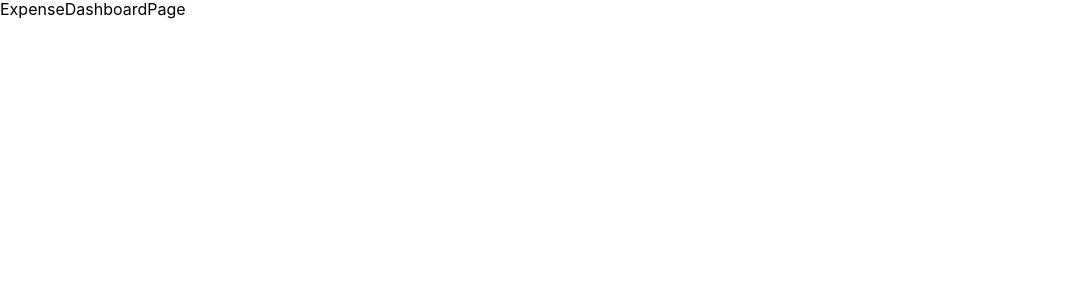
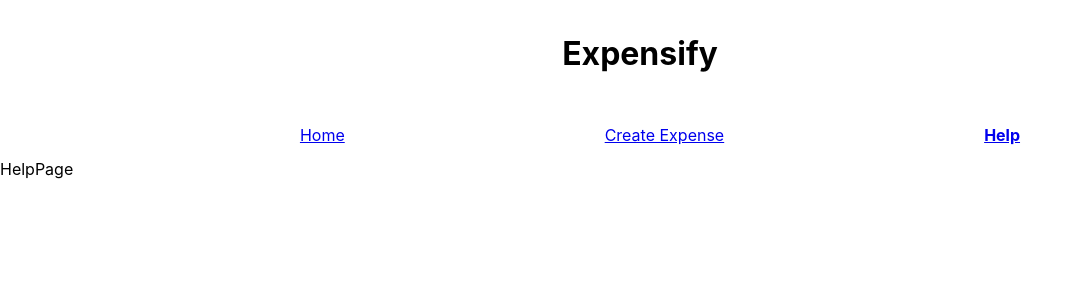
Before and after one commit to laslomcd/expensify, a React (Create React App) app: page /help in a window 1280 px wide. Shown: the top 300 px of the page, without its empty margins (0-1082 px from the left). Built offline with nearby package versions, Linux system fonts and the light colour scheme.

Commit message:
added router links

```diff
--- a/public/index.html
+++ b/public/index.html
@@ -5,10 +5,7 @@
 		<link rel="icon" href="%PUBLIC_URL%/favicon.ico" />
 		<meta name="viewport" content="width=device-width, initial-scale=1" />
 		<meta name="theme-color" content="#000000" />
-    <meta
-      name="description"
-      content="Web site created using create-react-app"
-    />
+		<meta name="description" content="Web site created using create-react-app" />
 		<link rel="apple-touch-icon" href="%PUBLIC_URL%/logo192.png" />
 		<!--
       manifest.json provides metadata used when your web app is installed on a
@@ -24,7 +21,7 @@
       work correctly both with client-side routing and a non-root public URL.
       Learn how to configure a non-root public URL by running `npm run build`.
     -->
-    <title>React App</title>
+		<title>Expensify</title>
 	</head>
 	<body>
 		<noscript>You need to enable JavaScript to run this app.</noscript>
--- a/src/App.js
+++ b/src/App.js
@@ -1,24 +1,19 @@
 import React from 'react';
-import { Switch, Route } from 'react-router-dom';
 
-import ExpenseDashboardPage from './components/ExpenseDashboardPage/ExpenseDashboardPage.component';
-import AddExpensePage from './components/ExpenseDashboardPage/ExpenseDashboardPage.component';
+import Header from './components/Header/Header.component';
+import Navigation from './components/Navigation/Navigation.component';
 
 
 import 'normalize.css/normalize.css';
 import './App.css';
 
 class App extends React.Component {
-
-
     render() {
         return (
-            <Switch>
-                <div>
-                    <Route path="/" component={ExpenseDashboardPage} />
-                    <Route path="/create" component={AddExpensePage} />
-                </div>
-            </Switch>
+            <div>
+                <Header title="Expensify" />
+                <Navigation />
+            </div>
         );
     }
 
--- /dev/null
+++ b/src/components/EditExpensePage/EditExpensePage.component.jsx
@@ -0,0 +1,11 @@
+import React from 'react'
+
+const EditExpensePage = (props) => {
+    return (
+        <div>
+            Editing the expense with the ID of {props.match.params.id}
+        </div>
+    );
+}
+
+export default EditExpensePage;
--- /dev/null
+++ b/src/components/ErrorPage/ErrorPage.component.jsx
@@ -0,0 +1,9 @@
+import React from 'react';
+
+const ErrorPage = () => (
+    <div>
+        404 Not Found
+    </div>
+);
+
+export default ErrorPage;
--- /dev/null
+++ b/src/components/Header/Header.component.jsx
@@ -0,0 +1,11 @@
+import React from 'react';
+
+import './Header.scss';
+
+const Header = (props) => (
+    <div className="header">
+        <h1>{props.title}</h1>
+    </div>
+);
+
+export default Header;
--- /dev/null
+++ b/src/components/Header/Header.scss
@@ -0,0 +1,4 @@
+.header {
+	text-align: center;
+	padding: 15px 0;
+}
--- /dev/null
+++ b/src/components/HelpPage/HelpPage.component.jsx
@@ -0,0 +1,9 @@
+import React from 'react';
+
+const HelpPage = () => (
+    <div>
+        HelpPage
+    </div>
+);
+
+export default HelpPage;
--- /dev/null
+++ b/src/components/Navigation/Navigation.component.jsx
@@ -0,0 +1,29 @@
+import React from 'react';
+import { Switch, Route, NavLink } from 'react-router-dom';
+
+import ExpenseDashboardPage from '../ExpenseDashboardPage/ExpenseDashboardPage.component';
+import AddExpensePage from '../AddExpensePage/AddExpensePage.component';
+import EditExpensePage from '../EditExpensePage/EditExpensePage.component';
+import HelpPage from '../HelpPage/HelpPage.component';
+import ErrorPage from '../ErrorPage/ErrorPage.component';
+
+import './Navigation.scss'
+
+const Navigation = () => (
+    <div>
+        <ul className="navbar">
+            <li><NavLink to="/" activeClassName="is-active" exact>Home</NavLink></li>
+            <li><NavLink to="/create" activeClassName="is-active">Create Expense</NavLink></li>
+            <li><NavLink to="/help" activeClassName="is-active">Help</NavLink></li>
+        </ul>
+        <Switch>
+            <Route path="/" component={ExpenseDashboardPage} exact />
+            <Route path="/create" component={AddExpensePage} />
+            <Route path="/edit/:id" component={EditExpensePage} />
+            <Route path="/help" component={HelpPage} />
+            <Route component={ErrorPage} />
+        </Switch>
+    </div>
+);
+
+export default Navigation;
--- /dev/null
+++ b/src/components/Navigation/Navigation.scss
@@ -0,0 +1,9 @@
+.navbar {
+	display: flex;
+	justify-content: space-evenly;
+	list-style-type: none;
+}
+
+.is-active {
+	font-weight: bold;
+}
```
Lines whose indentation alone changed are shown as unchanged.
